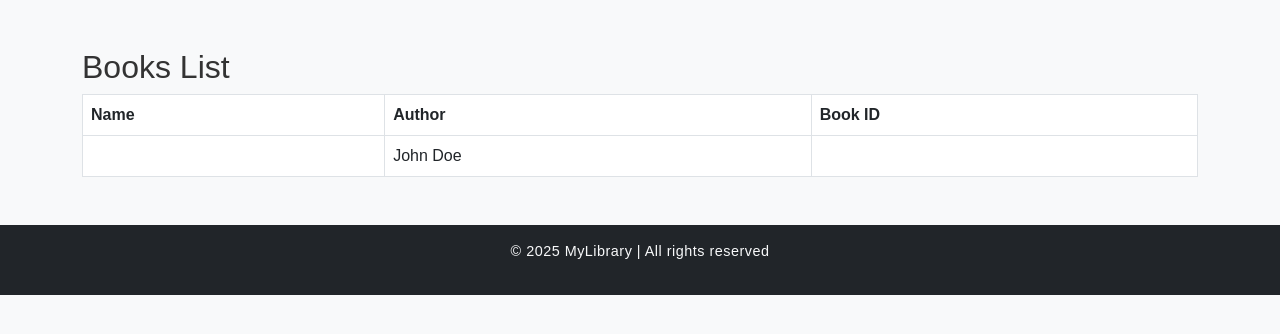
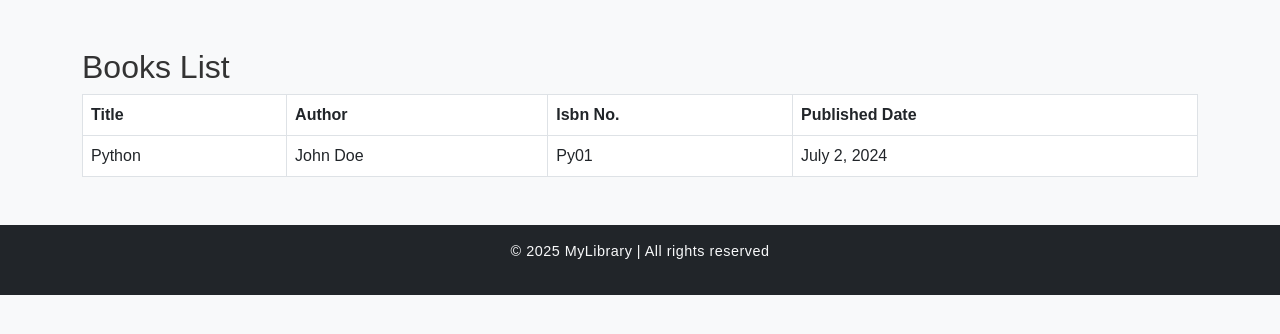
Before and after one commit to Namitaa2002/lms_project, a Django app: page /books/ in a window 1280 px wide. Shown: the part 62-396 px from the top of the page. Run offline with Django 5.2, Linux system fonts and the light colour scheme; data comes from the database, SQL or seed files in the repository; both versions use the stored data as it was after the commit.

Commit message:
Data added

```diff
--- a/library/templates/library/books.html
+++ b/library/templates/library/books.html
@@ -7,21 +7,23 @@
   <table class="table table-bordered">
     <thead>
       <tr>
-        <th>Name</th>
+        <th>Title</th>
         <th>Author</th>
-        <th>Book ID</th>
+        <th>Isbn No.</th>
+        <th>Published Date</th>
       </tr>
     </thead>
     <tbody>
       {% for book in books %}
       <tr>
-        <td>{{ book.name }}</td>
+        <td>{{ book.title }}</td>
         <td>{{ book.author }}</td>
-        <td>{{ book.bookID }}</td>
+        <td>{{ book.isbn }}</td>
+        <td>{{ book.published_date }}</td>
       </tr>
       {% empty %}
       <tr>
-        <td colspan="3" class="text-center">No books found.</td>
+        <td colspan="4" class="text-center">No books found.</td>
       </tr>
       {% endfor %}
     </tbody>
```
Also changed, not shown: db.sqlite3.
